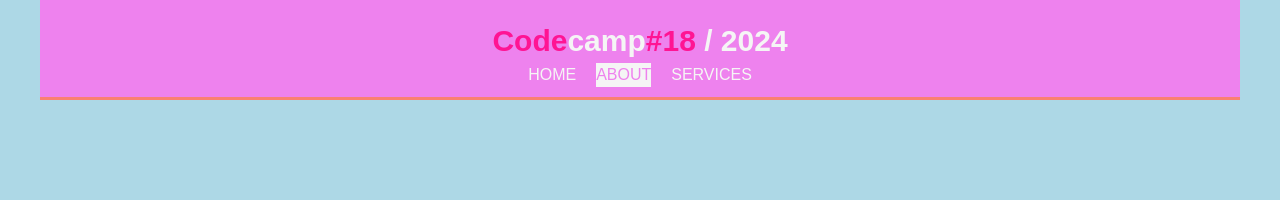
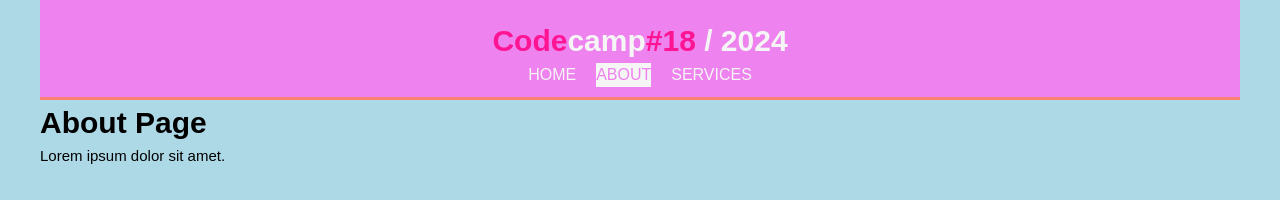
Before and after one commit to marchENTP/cc18-workshop1, a plain HTML site: page about.html in a window 1280 px wide. Drawn offline with Linux system fonts and the light colour scheme.

Commit message:
update about.html

```diff
--- a/about.html
+++ b/about.html
@@ -20,6 +20,8 @@
             </nav>
         </div>
     </header>
+    <h1>About Page</h1>
+    <p>Lorem ipsum dolor sit amet.</p>
 <body>
 </body>
 </html>
```
